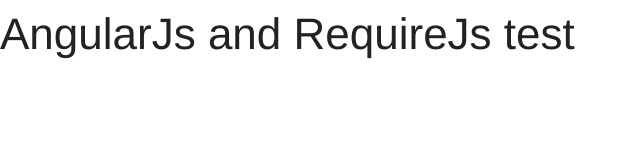
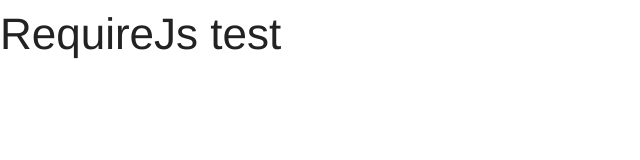
Before and after one commit to sonyseng/ui_playground, a plain HTML site: page public/index.html in a window 1280 px wide. Shown: the whole page, without its empty margins (0-640 px from the left). Drawn offline with Linux system fonts and the light colour scheme; files that its build step writes are made by us from their sources.

Commit message:
Updated the header

```diff
--- a/public/index.html
+++ b/public/index.html
@@ -8,15 +8,11 @@
         <link rel="stylesheet" type="text/css" href="css/foundation5/foundation.css" />
         <link rel="stylesheet" type="text/css" href="css/index.css" />
 
-				<script data-main="js/index" src="js/require.js"></script>
-
-<!--         <script src="http://code.angularjs.org/1.2.9/angular.js"></script>
-        <script src="http://www.promisejs.org/implementations/promise/promise-3.2.0.js"></script>
-        <script src="js/index.js"></script> -->
+	<script data-main="js/index" src="js/require.js"></script>
     </head>
 
     <body>
-    	<h1>AngularJs and RequireJs test</h1>
+    	<h1>RequireJs test</h1>
     </body>
 
 </html>
```
